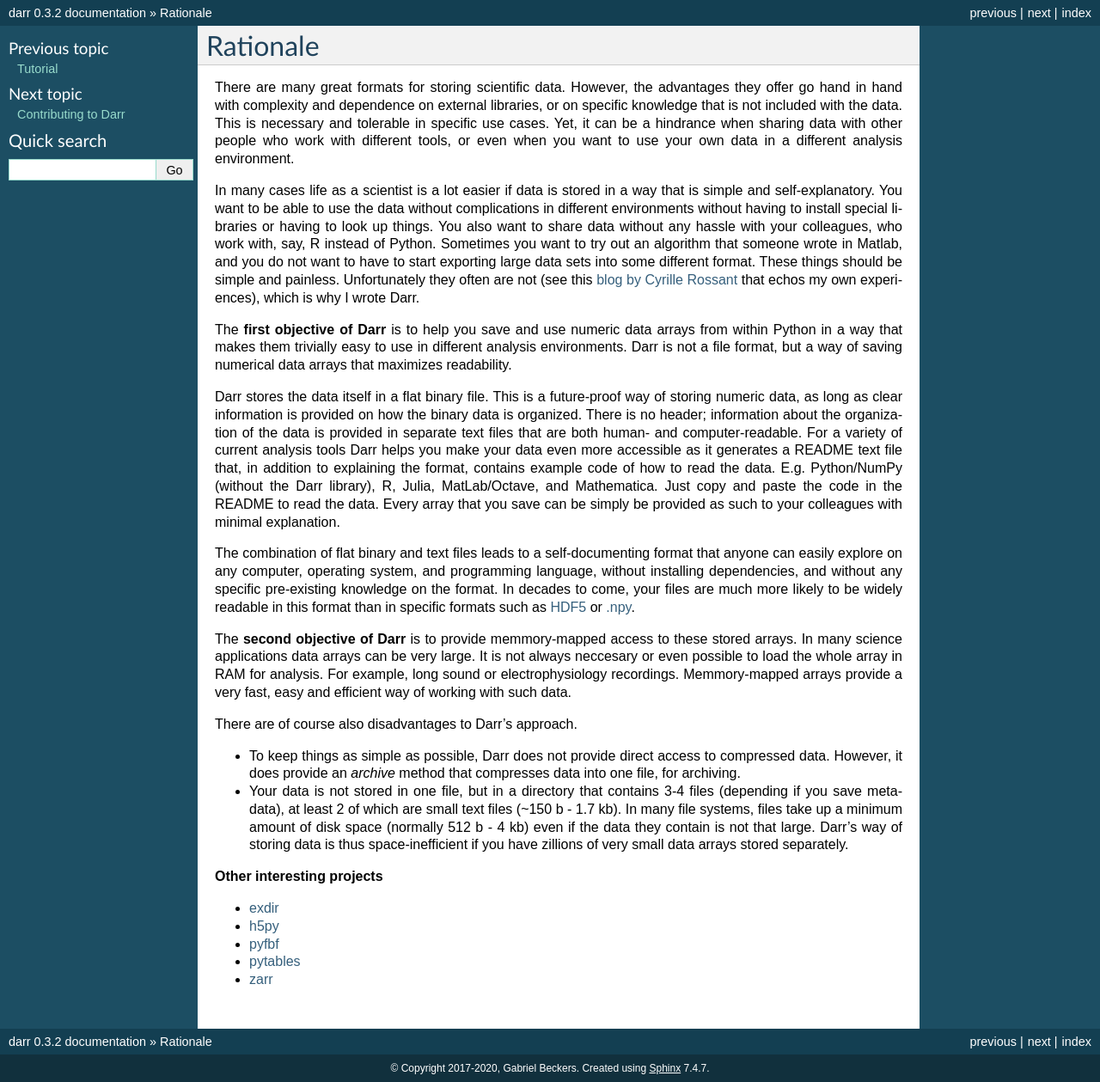
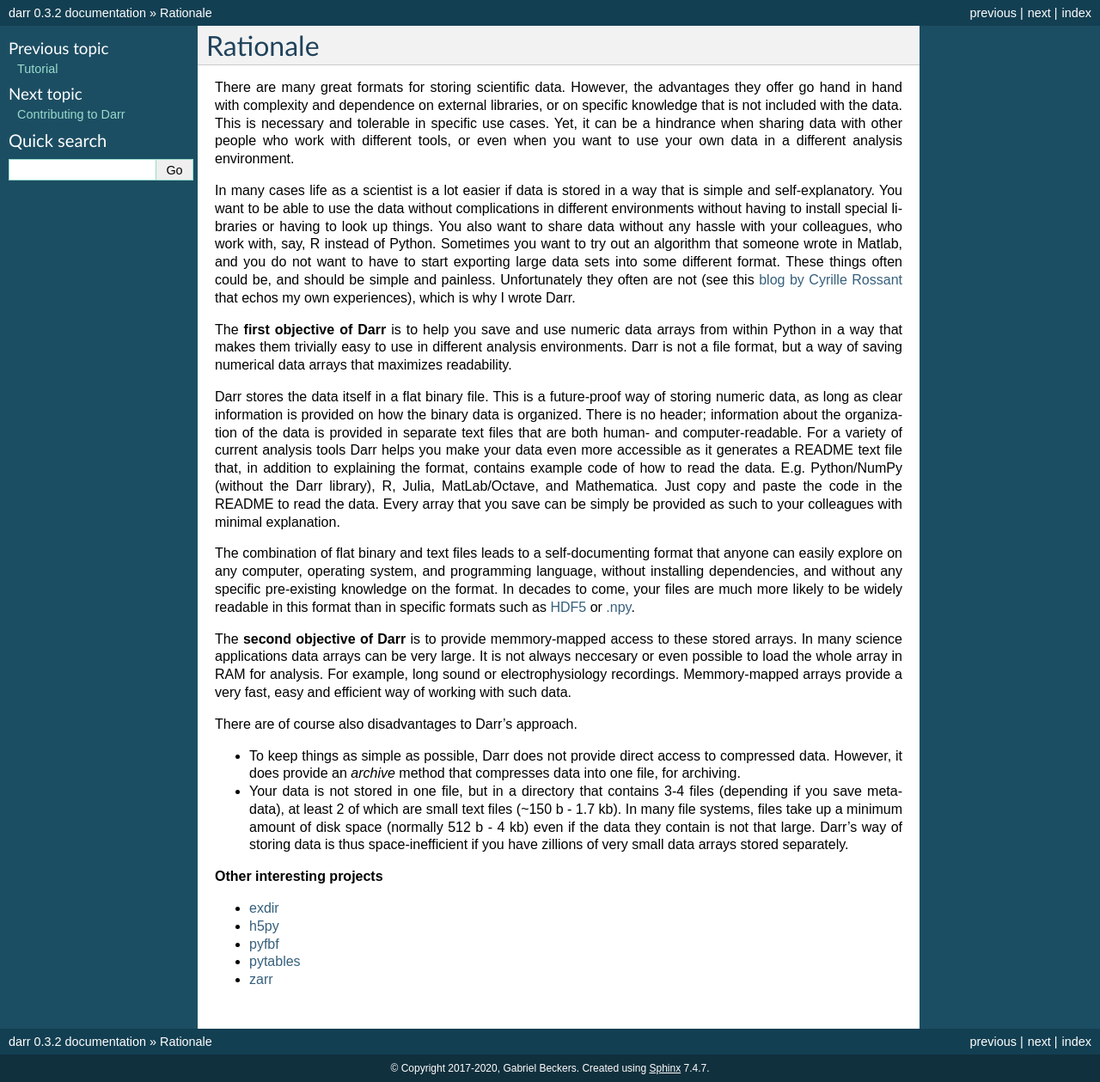
Before and after one commit to gbeckers/Darr, a Sphinx documentation site: the page built from docs/rationale.rst, in a window 1280 px wide. Shown: the whole page at 86% size. Built offline with Sphinx 7.4.7, drawn with Linux system fonts in a browser that asks for light colours.

```diff
--- a/docs/rationale.rst
+++ b/docs/rationale.rst
@@ -16,10 +16,10 @@
 without any hassle with your colleagues, who work with, say, R
 instead of Python. Sometimes you want to try out an algorithm that someone
 wrote in Matlab, and you do not want to have to start exporting large data
-sets into some different format. These things should be simple and painless.
-Unfortunately they often are not (see this `blog by Cyrille Rossant
-<http://cyrille.rossant.net/moving-away-hdf5/>`__ that echos my own
-experiences), which is why I wrote Darr.
+sets into some different format. These things often could be, and should be
+simple and painless. Unfortunately they often are not (see this `blog by
+Cyrille Rossant <http://cyrille.rossant.net/moving-away-hdf5/>`__ that echos
+my own experiences), which is why I wrote Darr.
 
 The **first objective of Darr** is to help you save and use numeric data
 arrays from within Python in a way that makes them trivially easy to use in
```
Also changed, not shown: 1 other file.
